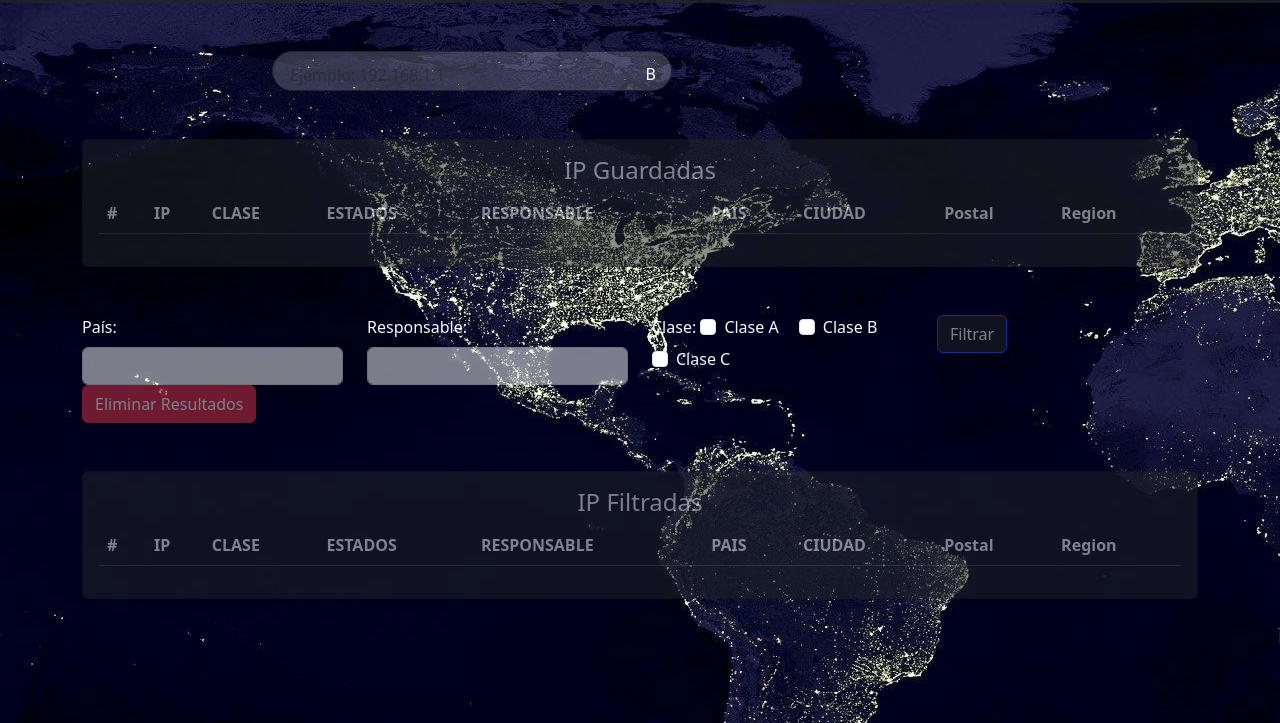
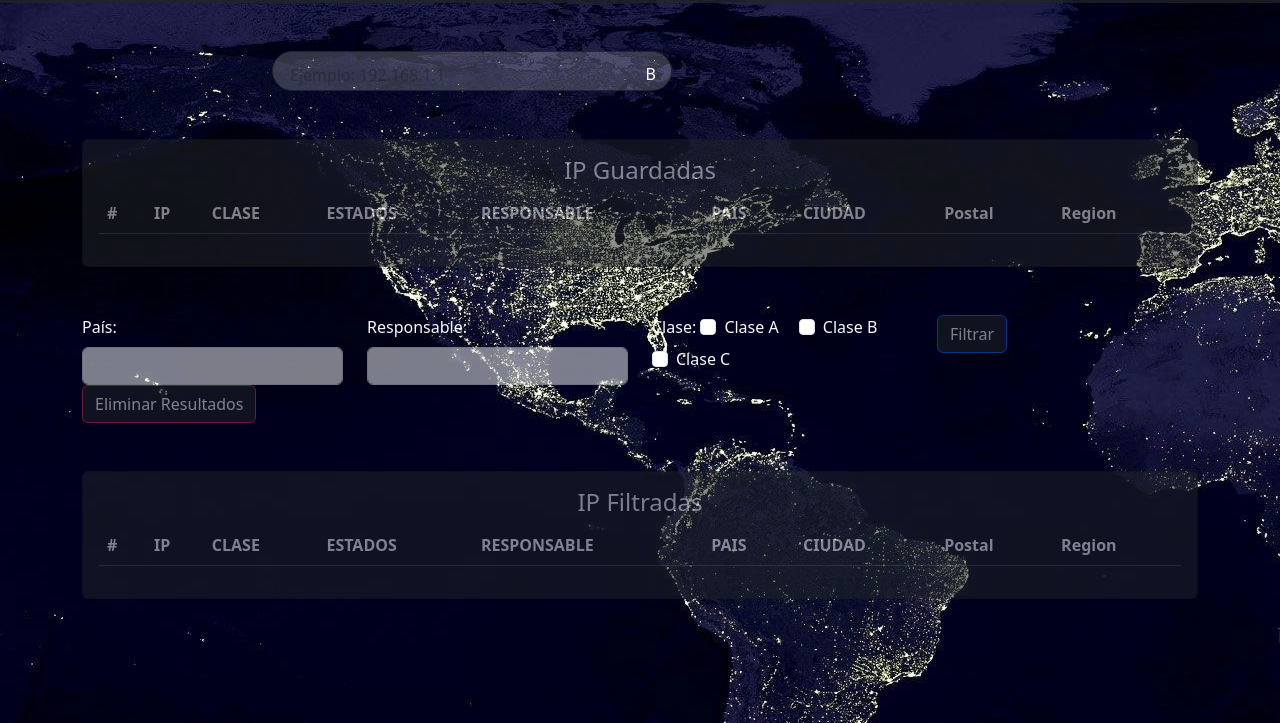
Before and after one commit to Arnoldpx/proyectoJS, a plain HTML site: page index.html in a window 1280 px wide. Shown: the part 77-800 px from the top of the page. Drawn offline with nearby package versions, Linux system fonts and the light colour scheme.

Commit message:
haciendo prueba del frontend

```diff
--- a/index.html
+++ b/index.html
@@ -22,8 +22,8 @@
           <div class="col-md-8 offset-md-2">
             <div class="barra-busqueda">
               <form id="ipForm" class="w-100">
-                <input type="text" id="ipInput" class="form-control opacity-75 " placeholder="Ejemplo: 192.168.1.1" required>
-                <button type="submit" class="btn ">B</button>
+                <input type="text" id="ipInput" class="form-control opacity-75" placeholder="Ejemplo: 192.168.1.1" required>
+                <button type="submit" class="btn">B</button>
               </form>
             </div>
           </div>
@@ -92,7 +92,7 @@
               <button type="submit" class="btn btn-primary opacity-50 bg-dark">Filtrar</button>
             </div>
             <div class="form-group">
-              <button type="button" id="eliminarFiltradoBtn" class="btn btn-danger  opacity-50 bg-dar">Eliminar Resultados</button>
+              <button type="button" id="eliminarFiltradoBtn" class="btn btn-danger opacity-50 bg-dark">Eliminar Resultados</button>
             </div>
           </div>
         </form>
@@ -130,10 +130,11 @@
     </section>
   </main>
 
-  <footer >
+  <footer>
 
   </footer>
 
   <script src="https://code.jquery.com/jquery-3.6.0.min.js"></script>
   <script src="js/main.js"></script>
+</body>
 </html>
```
